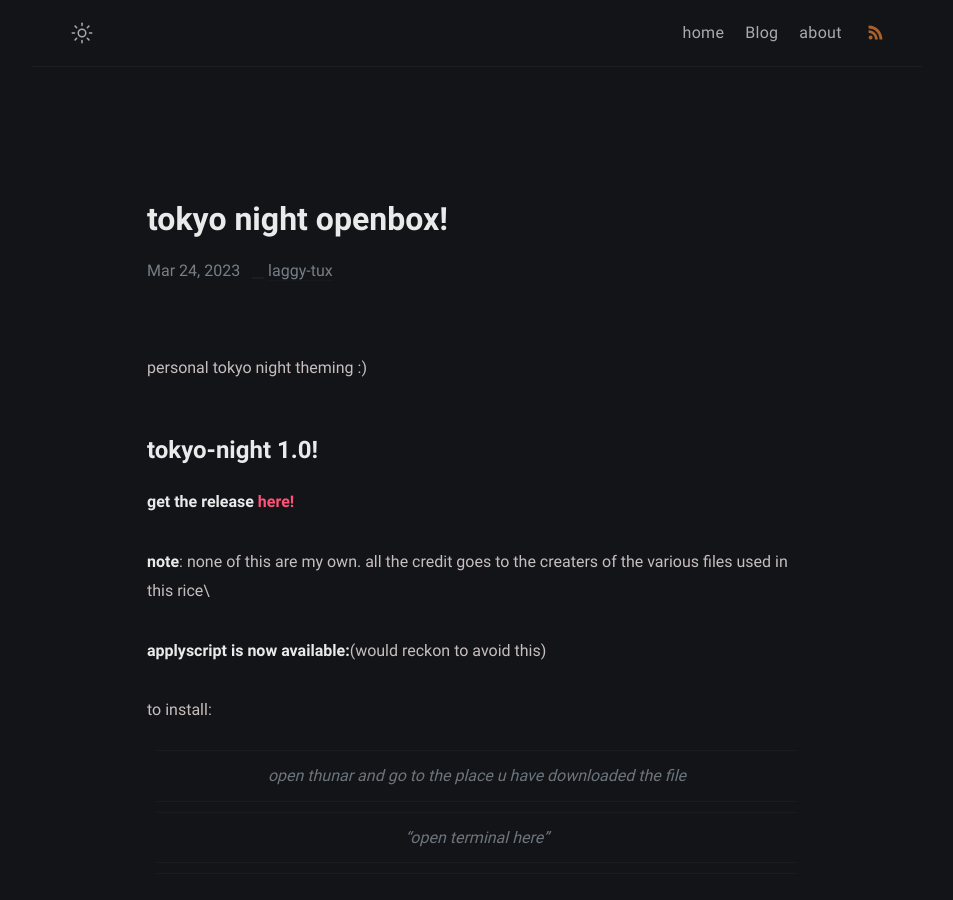
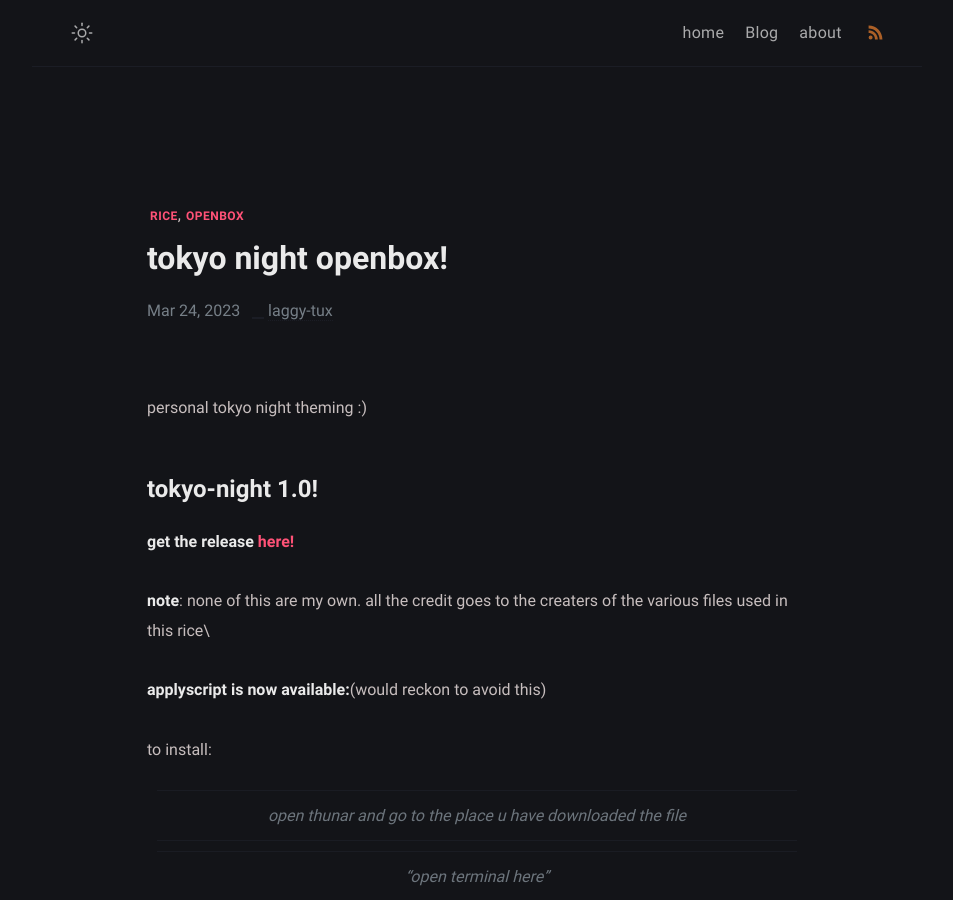
Before and after one commit to laggy-tux/laggy-tux.github.io, a Jekyll site: the page built from _posts/tokyo-night/2023-03-24-openbox.md, in a window 1280 px wide and 900 px high. Shown: the whole window, without its empty margins (163-1116 px from the left). Built offline with Jekyll 4.4.1, drawn with Linux system fonts in a browser that asks for light colours.

Commit message:
Update 2023-03-24-openbox.md

```diff
--- a/_posts/tokyo-night/2023-03-24-openbox.md
+++ b/_posts/tokyo-night/2023-03-24-openbox.md
@@ -1,6 +1,7 @@
 ---
 layout: post
 title:  "tokyo night openbox!"
+tags: [rice,openbox]
 date:   2023-03-24 09:29:20 +0700
 categories: ricing
 ---
```
